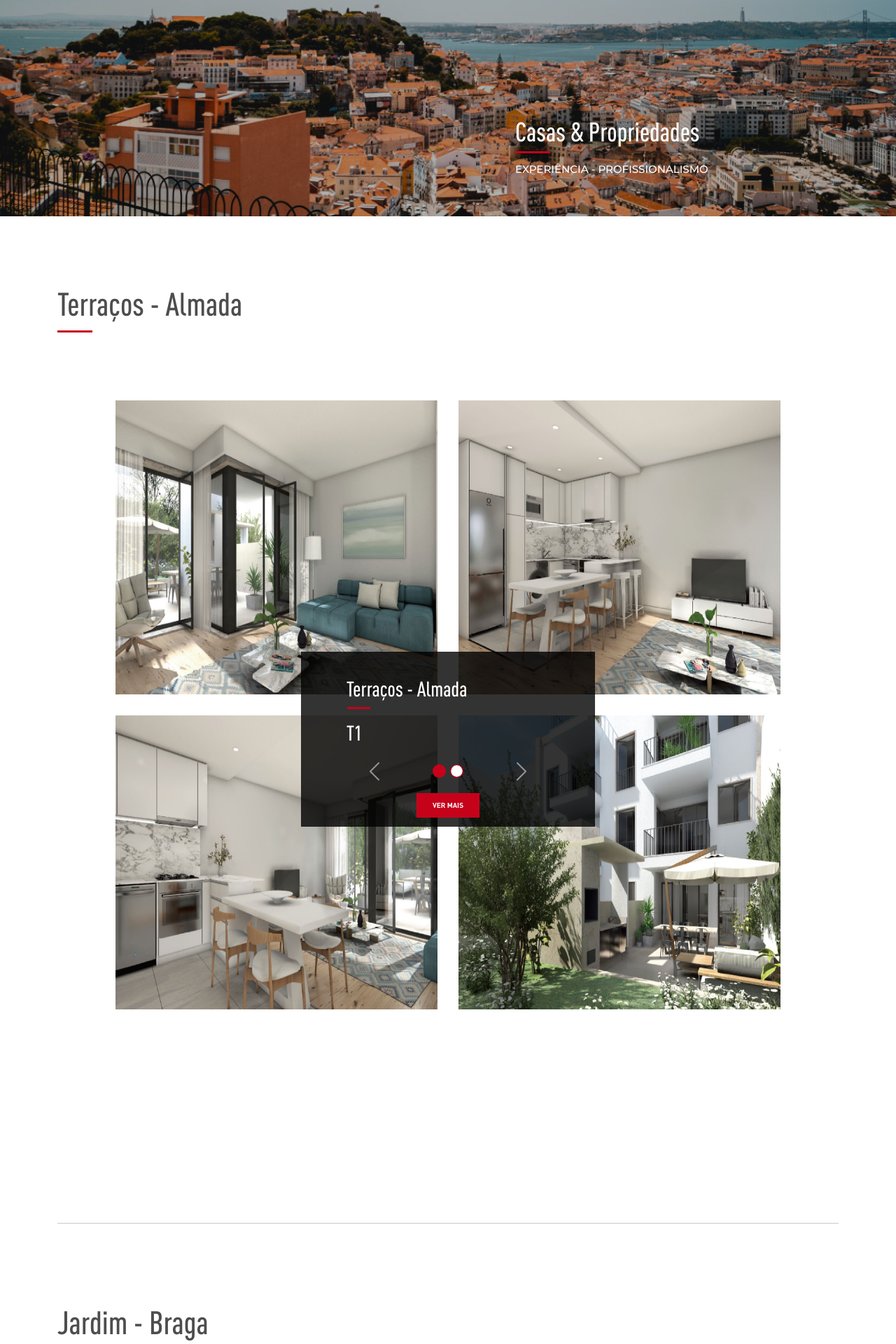
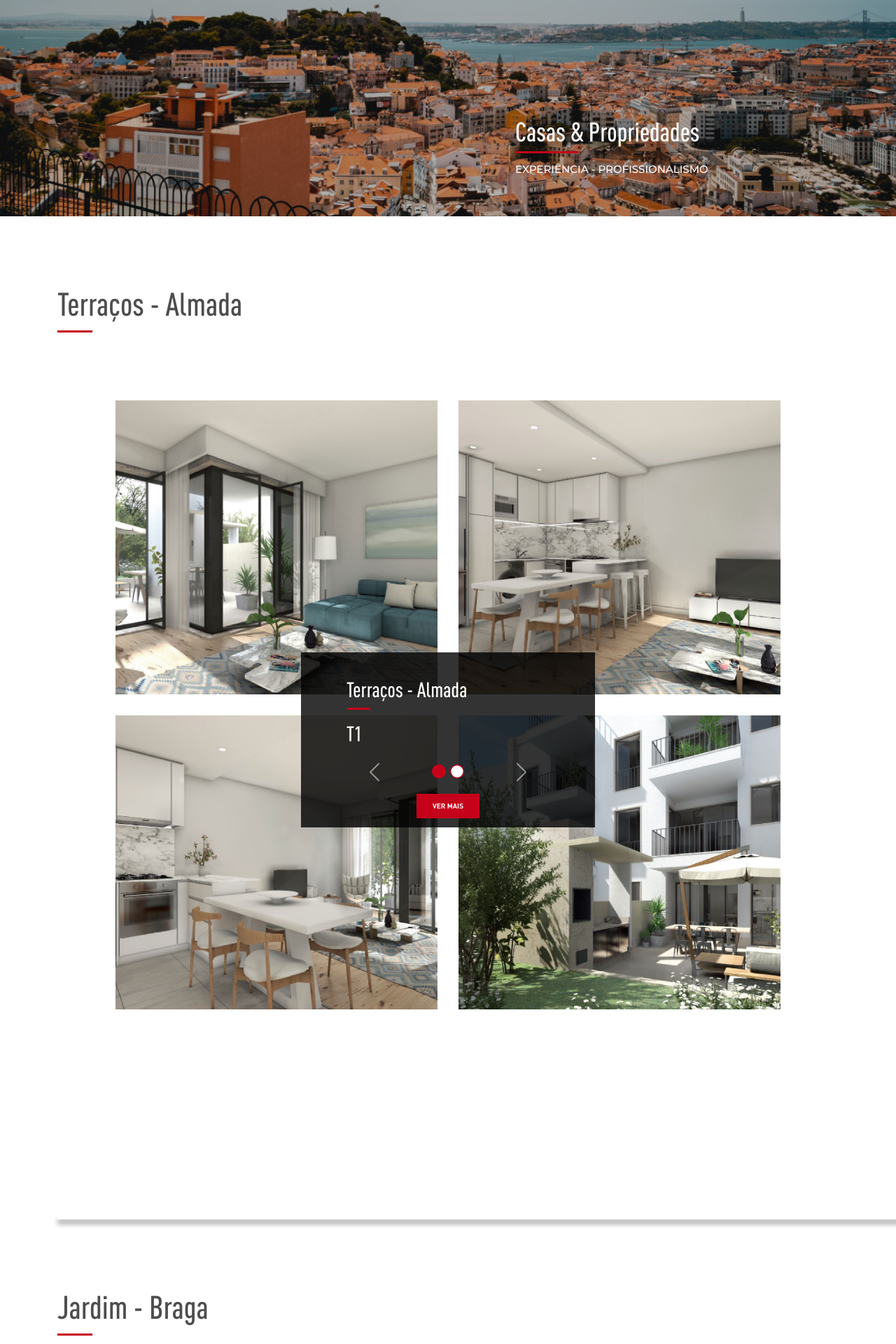
Before and after one commit to raci2/codemaster, a PHP site: page / in a window 1280 px wide; the page is wider, and only the part inside the window is pictured. Shown: the part 400-2320 px from the top of that part at 70% size. Run offline with PHP 8.4, Linux system fonts and the light colour scheme.

Commit message:
trabalho_9_v5

```diff
--- a/trabalhos/alexandru_racicovschi_trabalho_9/index.html
+++ b/trabalhos/alexandru_racicovschi_trabalho_9/index.html
@@ -100,7 +100,7 @@
               </div>
             </div>
             <div class="carousel-item">
-              <img src="public/imagens/banner/cabecalho3.jpg" class="d-block w-100" alt="...">
+              <img src="public/imagens/banner/cabecalho5.jpg" class="d-block w-100" alt="...">
               <div class="carousel-caption text-start">
                 <h5 class="titulo mb-0">Casas & Propriedades</h5>
                 <hr class="linha">
@@ -108,7 +108,7 @@
               </div>
             </div>
             <div class="carousel-item">
-              <img src="public/imagens/banner/cabecalho4.jpg" class="d-block w-100" alt="...">
+              <img src="public/imagens/banner/cabecalho3.jpg" class="d-block w-100" alt="...">
               <div class="carousel-caption text-start">
                 <h5 class="titulo mb-0">Casas & Propriedades</h5>
                 <hr class="linha">
@@ -116,7 +116,7 @@
               </div>
             </div>
              <div class="carousel-item">
-              <img src="public/imagens/banner/cabecalho5.jpg" class="d-block w-100" alt="...">
+              <img src="public/imagens/banner/cabecalho4.jpg" class="d-block w-100" alt="...">
               <div class="carousel-caption text-start">
                 <h5 class="titulo mb-0">Casas & Propriedades</h5>
                 <hr class="linha">
@@ -149,11 +149,11 @@
               </div>
 
             </div>
-            <!-- <div class="carousel-item">
+            <div class="carousel-item">
               <div class="almada">
                 <img src="public/imagens/almada/05.jpg" class="d-block w-100" alt="...">
               </div>
-            </div> -->
+            </div>
           </div>
           <div class="carousel-indicators">
             <button type="button" data-bs-target="#carousel-2" data-bs-slide-to="0" class="active" aria-current="true" aria-label="Slide 1"></button>
@@ -183,7 +183,7 @@
 
     <div class="row">
       <div class="col-12">
-        <hr>
+        <hr class="sombra">
       </div>
     </div>
 
@@ -192,27 +192,36 @@
       <div class="col-4 text-start t1">Jardim - Braga</div>
       <div class="col-12"><hr class="linha"></div>
       <div class="col-12">
-        <div id="carousel-2" class="carousel slide" data-bs-ride="carousel">
+        <div id="carousel-3" class="carousel slide" data-bs-ride="carousel">
           <div class="carousel-inner">
             <div class="carousel-item active">
               <div class="almada">
-                <img src="public/imagens/almada/01.jpg" class="d-block w-100" alt="...">
-                <img src="public/imagens/almada/02.jpg" class="d-block w-100" alt="...">
-                <img src="public/imagens/almada/03.jpg" class="d-block w-100" alt="...">
-                <img src="public/imagens/almada/04.jpg" class="d-block w-100" alt="...">
+                <img src="public/imagens/braga/11.jpg" class="d-block w-100" alt="...">
+                <img src="public/imagens/braga/10.jpg" class="d-block w-100" alt="...">
+                <img src="public/imagens/braga/09.jpg" class="d-block w-100" alt="...">
+                <img src="public/imagens/braga/08.jpg" class="d-block w-100" alt="...">
               </div>
-
             </div>
-            <!-- <div class="carousel-item">
+            <div class="carousel-item">
               <div class="almada">
-                <img src="public/imagens/almada/05.jpg" class="d-block w-100" alt="...">
+                <img src="public/imagens/braga/07.jpg" class="d-block w-100" alt="...">
+                <img src="public/imagens/braga/06.jpg" class="d-block w-100" alt="...">
+                <img src="public/imagens/braga/05.jpg" class="d-block w-100" alt="...">
+                <img src="public/imagens/braga/04.jpg" class="d-block w-100" alt="...">
               </div>
-            </div> -->
+            </div>
+            <div class="carousel-item">
+              <div class="almada">
+                <img src="public/imagens/braga/03.jpg" class="d-block w-100" alt="...">
+                <img src="public/imagens/braga/02.jpg" class="d-block w-100" alt="...">
+                <img src="public/imagens/braga/01.jpg" class="d-block w-100" alt="...">
+              </div>
+            </div>
           </div>
           <div class="carousel-indicators">
-            <button type="button" data-bs-target="#carousel-2" data-bs-slide-to="0" class="active" aria-current="true" aria-label="Slide 1"></button>
-            <button type="button" data-bs-target="#carousel-2" data-bs-slide-to="1" aria-label="Slide 2" ></button>
-            <button type="button" data-bs-target="#carousel-2" data-bs-slide-to="2" aria-label="Slide 3" ></button>
+            <button type="button" data-bs-target="#carousel-3" data-bs-slide-to="0" class="active" aria-current="true" aria-label="Slide 1"></button>
+            <button type="button" data-bs-target="#carousel-3" data-bs-slide-to="1" aria-label="Slide 2" ></button>
+            <button type="button" data-bs-target="#carousel-3" data-bs-slide-to="2" aria-label="Slide 3" ></button>
           </div>
         </div>
 
@@ -221,11 +230,11 @@
           <hr class="linha">
           <p>T0</p>
           <div class="setas">
-            <button class="carousel-control-prev" type="button" data-bs-target="#carousel-2" data-bs-slide="prev">
+            <button class="carousel-control-prev" type="button" data-bs-target="#carousel-3" data-bs-slide="prev">
               <span class="carousel-control-prev-icon" aria-hidden="true"></span>
               <span class="visually-hidden">Previous</span>
             </button>
-            <button class="carousel-control-next" type="button" data-bs-target="#carousel-2" data-bs-slide="next">
+            <button class="carousel-control-next" type="button" data-bs-target="#carousel-3" data-bs-slide="next">
               <span class="carousel-control-next-icon" aria-hidden="true"></span>
               <span class="visually-hidden">Next</span>
             </button>
--- a/trabalhos/alexandru_racicovschi_trabalho_9/public/css/style.css
+++ b/trabalhos/alexandru_racicovschi_trabalho_9/public/css/style.css
@@ -28,11 +28,12 @@ header .navbar a, footer .menu a{
   text-transform: uppercase;
   color: rgba(211, 211, 211, 0.80);
   padding: 25px 0px;
+  border-top: 4px solid transparent;
 
 }
 
 header .nav a:hover{
-  /* font-family: 'DIN Pro Cond Black'; */
+  font-family: 'DIN Pro Cond Black';
   border-top: 4px solid #c6021a;
   color: white;
 }
@@ -40,6 +41,8 @@ header .nav a:hover{
 header .nav:has(a:hover) .active {
   border-top-color: transparent;
 }
+
+header .nav-link:focus{color: rgba(211, 211, 211, 0.80);}
 
 header .nav-item .active{
   color: white !important;
@@ -49,12 +52,14 @@ header .nav-item .active{
 header .dropdown-menu{
   background-color: #4d4d4d;
   padding: 8px 15px;
+  font-family: 'DIN Pro Cond Light';
 
 }
 
 header .dropdown-item:hover{
   background-color: #4d4d4d;
   border-top: none !important;
+  font-family: 'DIN Pro Cond Bold';
 }
 
 header .dropdown-divider{
@@ -68,9 +73,9 @@ header .nav-link.show{color: white !important;}
   margin-top: 4px;
   margin-bottom: 12px;
   opacity: 1;
-  width: 90px;
 }
 
+header .linha{width: 90px !important;}
 .col-12 .linha{width: 50px;}
 
 .almada-texto .linha{
@@ -115,6 +120,7 @@ main .almada{
 main .almada img{
   width: 460px !important;
   height: 420px;
+  object-fit: cover;
 }
 
 main .almada-texto{
@@ -158,8 +164,8 @@ main .carousel-indicators{
 }
 
 main .carousel-indicators [data-bs-target]{
-  width: 19px;
-  height: 19px;
+  width: 20px;
+  height: 20px;
   background-color: transparent;
   background-image: url("../imagens/bola-tipo-de-fogo-por-seleccionar.svg");
   background-position: center;
@@ -170,11 +176,13 @@ main .carousel-indicators .active{
   background-image: url("../imagens/bola-tipo-de-fogo-seleccionada.svg");
 }
 
-/* main hr{
-  border: none;
+main .sombra{
+  border-color: white;
   height: 10px;
-  background: linear-gradient(to bottom,black, transparent);
-} */
+  box-shadow: 0px 8px 6px black;
+  width: 1280px !important;
+  margin: auto;
+}
 
 main .ver-mais{
   width: 90px;
```
Also changed, not shown: trabalhos/alexandru_racicovschi_trabalho_9/public/imagens/braga/01.jpg (added), trabalhos/alexandru_racicovschi_trabalho_9/public/imagens/braga/02.jpg (added), trabalhos/alexandru_racicovschi_trabalho_9/public/imagens/braga/03.jpg (added), trabalhos/alexandru_racicovschi_trabalho_9/public/imagens/braga/04.jpg (added), trabalhos/alexandru_racicovschi_trabalho_9/public/imagens/braga/05.jpg (added), trabalhos/alexandru_racicovschi_trabalho_9/public/imagens/braga/06.jpg (added), trabalhos/alexandru_racicovschi_trabalho_9/public/imagens/braga/07.jpg (added), trabalhos/alexandru_racicovschi_trabalho_9/public/imagens/braga/08.jpg (added), trabalhos/alexandru_racicovschi_trabalho_9/public/imagens/braga/09.jpg (added), trabalhos/alexandru_racicovschi_trabalho_9/public/imagens/braga/10.jpg (added), trabalhos/alexandru_racicovschi_trabalho_9/public/imagens/braga/11.jpg (added).
